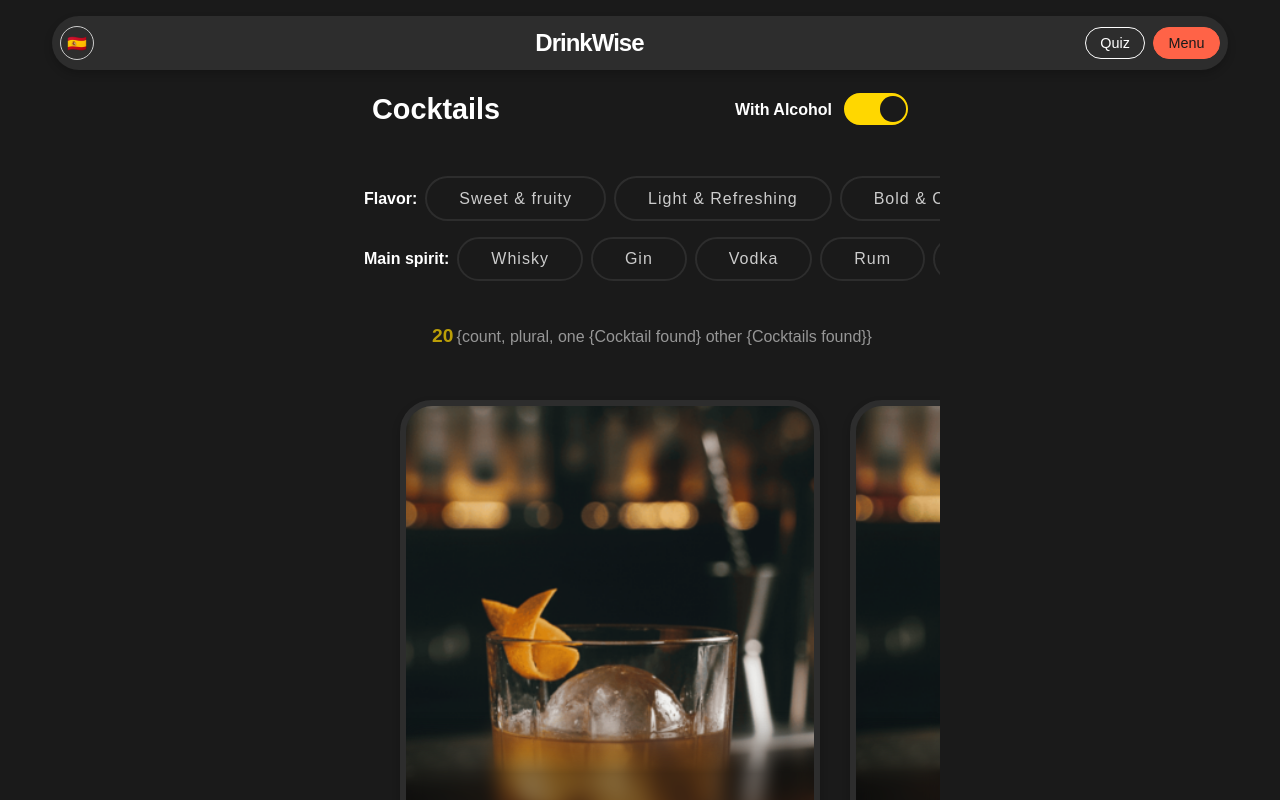
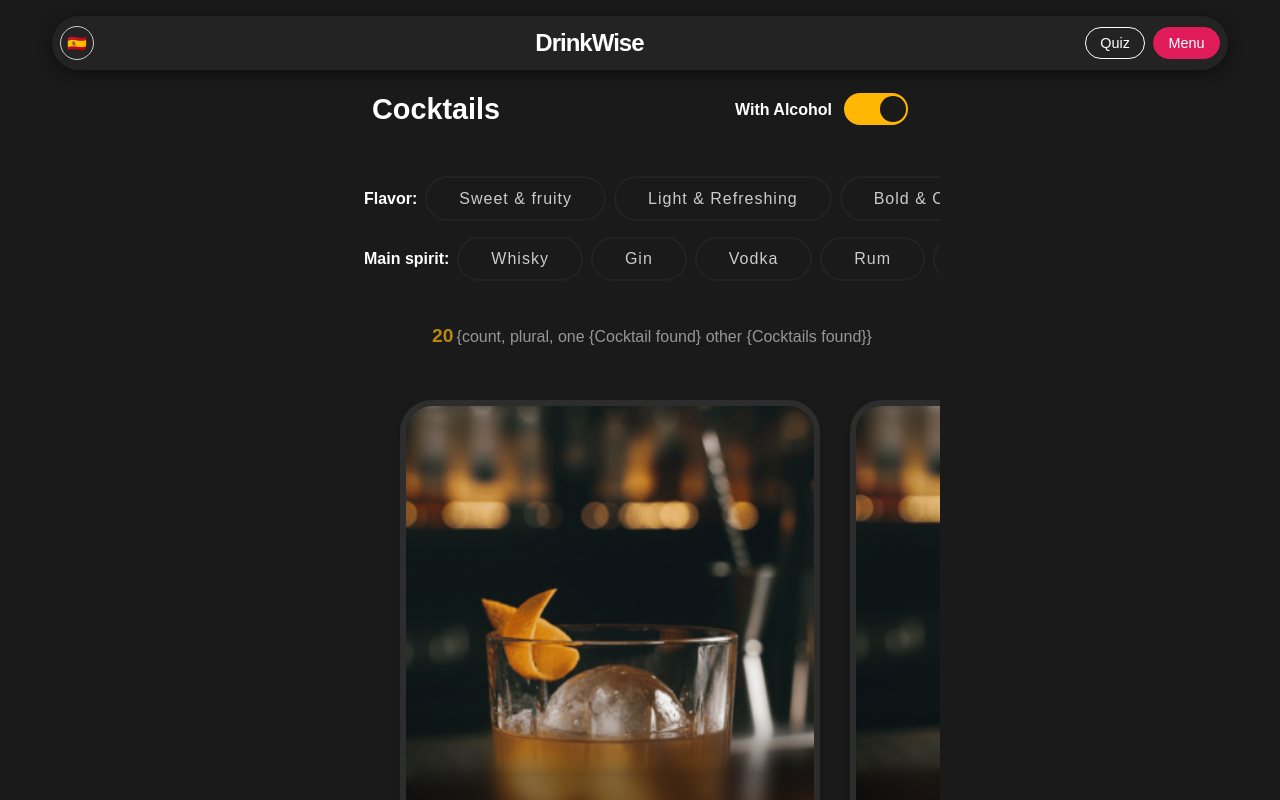
Before and after one commit to dalonsodev/DrinkWise, a React (Vite) app: page /menu in a window 1280 px wide. Shown: the top 800 px of the page. Built offline with nearby package versions, Linux system fonts and the light colour scheme; what i18next-icu would draw is missing.

Commit message:
style: update color palette to avoid Spanish national flag association

```diff
--- a/src/index.css
+++ b/src/index.css
@@ -1,18 +1,21 @@
 /* Variables & Reset */
 :root {
-   --primary: #FF4500;
-   --secondary: #FF6347;
+   --primary: #E01B5A;
+   --secondary: #FFB347;
    --background: #1A1A1A;
-   --surface: #2D2D2D;
+   --surface: #232323;
    --text: #FFFFFF;
-   --text-subtle: #ccc;
-   --accent: #FFD700;
+   --text-subtle: #CCCCCC;
+   --accent: #FFB703;
    --border-radius: 8px;
    --pill-radius: 50px;
-   --shadow: 0 4px 8px rgba(0,0,0,0.2);
+   --shadow: 0 4px 16px rgba(0,0,0,0.5);
    --transition: all 0.3s ease;
    --font-main: 'Arial', sans-serif;
 }
+
+
+
 
 *,
 *::before,
@@ -83,9 +86,9 @@ body {
 
 .nav-link:hover,
 .nav-link.active {
-   background-color: var(--secondary);
-   color: var(--background);
-   border-color: var(--secondary);
+   background-color: var(--primary);
+   color: var(--text);
+   border-color: var(--primary);
 }
 
 .nav-language {
@@ -99,7 +102,7 @@ body {
    font-size: 1rem;
    padding: 0.75em 2em;
    border-radius: var(--pill-radius);
-   background: linear-gradient(135deg, var(--primary) 0%, var(--secondary) 100%);
+   background: linear-gradient(135deg, var(--primary) 0%, var(--accent) 100%);
    color: var(--text);
    border: none;
    cursor: pointer;
@@ -437,7 +440,7 @@ body {
 .home-hero .page-title {
    font-size: 2.5rem;
    font-weight: 700;
-   color: var(--accent);
+   color: var(--secondary);
    margin-bottom: 0.5em;
    text-shadow: 0 2px 4px rgba(0, 0, 0, 0.5);
    transition: var(--transition);
@@ -632,7 +635,7 @@ body {
    border: 6px solid #2D2D2D;
    border-radius: 2rem;
    overflow: hidden;
-   background: #2D2D2D;
+   background: var(--surface);
    box-shadow: 0 4px 8px rgba(0, 0, 0, 0.2);
 }
 
```
